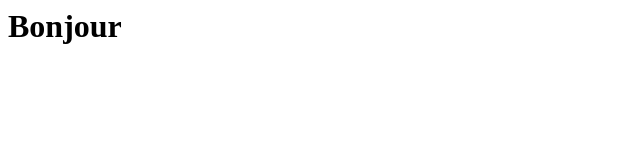
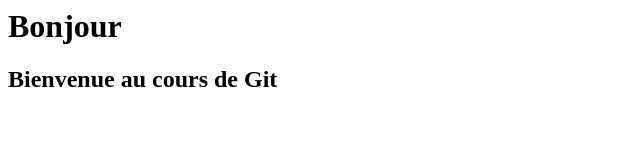
Before and after one commit to SAMPAIO1748/git-cours, a plain HTML site: page index.html in a window 1280 px wide. Shown: the whole page, without its empty margins (0-640 px from the left). Drawn offline with Linux system fonts and the light colour scheme.

Commit message:
Bienvenue

```diff
--- a/index.html
+++ b/index.html
@@ -8,5 +8,6 @@
 </head>
 <body>
     <h1>Bonjour</h1>
+    <h2>Bienvenue au cours de Git</h2>
 </body>
 </html>
```
